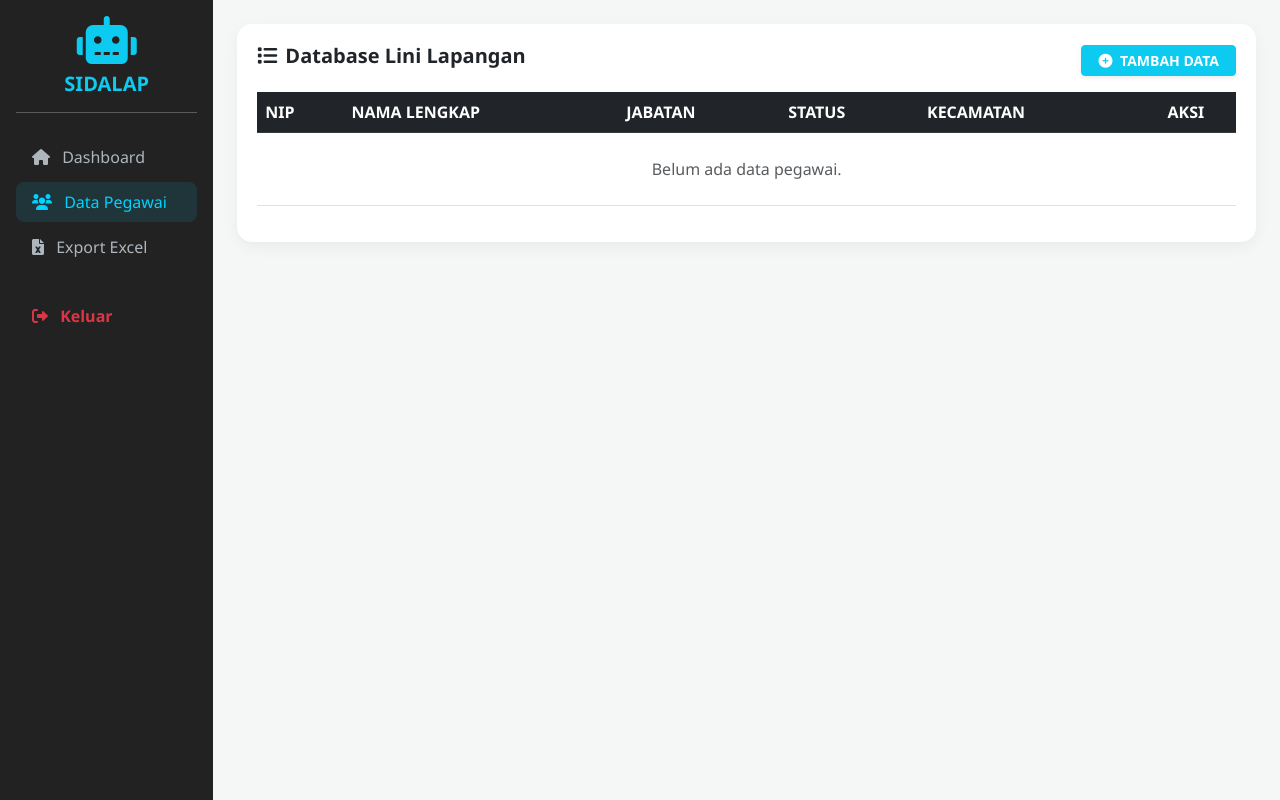
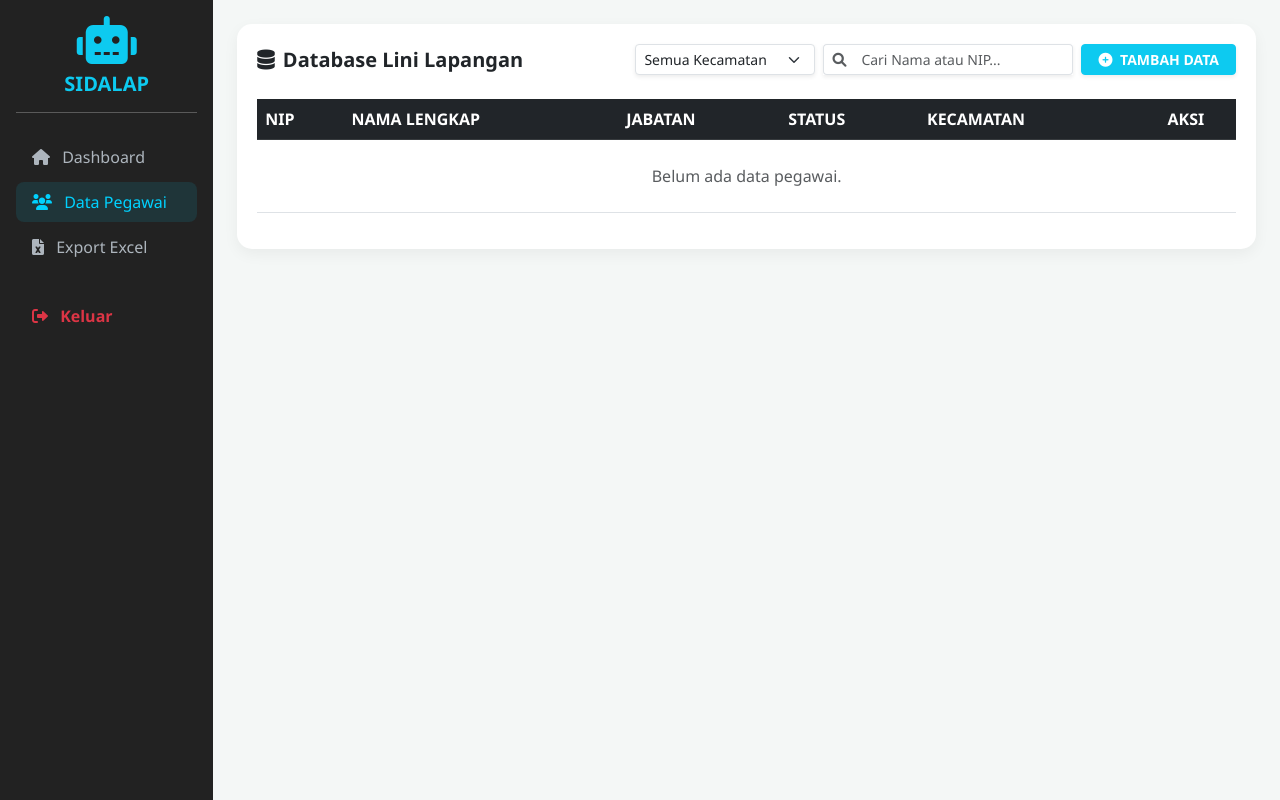
Before and after one commit to hamdanisaja007-star/HAMDANI, a Flask app: page /data_pegawai in a window 1280 px wide. Run offline with Flask 3, Linux system fonts and the light colour scheme; the visitor is signed in with stand-in values (Sample User, id 1).

Commit message:
Update data_pegawai.html

```diff
--- a/templates/data_pegawai.html
+++ b/templates/data_pegawai.html
@@ -14,6 +14,7 @@
         .nav-link:hover, .nav-link.active { color: var(--primary-blue); background: rgba(0,210,255,0.1); border-radius: 8px; }
         .table-container { background: white; border-radius: 15px; padding: 20px; box-shadow: 0 5px 15px rgba(0,0,0,0.05); }
         .badge-pns { background-color: var(--primary-blue); color: #000; font-weight: bold; }
+        .filter-box { background: #fff; border-radius: 10px; }
     </style>
 </head>
 <body>
@@ -49,16 +50,37 @@
             {% endwith %}
 
             <div class="table-container">
-                <div class="d-flex justify-content-between align-items-center mb-3">
-                    <h5 class="fw-bold text-dark"><i class="fas fa-list me-2"></i>Database Lini Lapangan</h5>
-                    {% if role == 'admin' %}
-                    <button class="btn btn-info btn-sm fw-bold text-white shadow-sm px-3" data-bs-toggle="modal" data-bs-target="#modalTambah">
-                        <i class="fas fa-plus-circle me-1"></i> TAMBAH DATA
-                    </button>
-                    {% endif %}
+                <div class="d-flex justify-content-between align-items-center mb-4 flex-wrap gap-3">
+                    <h5 class="fw-bold text-dark mb-0"><i class="fas fa-database me-2"></i>Database Lini Lapangan</h5>
+
+                    <div class="d-flex gap-2 flex-wrap align-items-center">
+                        <select id="filterKecamatan" class="form-select form-select-sm shadow-sm" style="width: 180px;">
+                            <option value="">Semua Kecamatan</option>
+                            <option value="Cisolok">Cisolok</option>
+                            <option value="Cikakak">Cikakak</option>
+                            <option value="Palabuhanratu">Palabuhanratu</option>
+                            <option value="Simpenan">Simpenan</option>
+                            <option value="Cikembar">Cikembar</option>
+                            <option value="Cibadak">Cibadak</option>
+                            <option value="Cisaat">Cisaat</option>
+                            <option value="Sukatani">Sukatani</option>
+                        </select>
+
+                        <div class="input-group input-group-sm shadow-sm" style="width: 250px;">
+                            <span class="input-group-text bg-white border-end-0"><i class="fas fa-search text-muted"></i></span>
+                            <input type="text" id="inputCari" class="form-control border-start-0" placeholder="Cari Nama atau NIP...">
+                        </div>
+
+                        {% if role == 'admin' %}
+                        <button class="btn btn-info btn-sm fw-bold text-white shadow-sm px-3" data-bs-toggle="modal" data-bs-target="#modalTambah">
+                            <i class="fas fa-plus-circle me-1"></i> TAMBAH DATA
+                        </button>
+                        {% endif %}
+                    </div>
                 </div>
+
                 <div class="table-responsive">
-                    <table class="table table-hover align-middle">
+                    <table class="table table-hover align-middle" id="tabelPegawai">
                         <thead class="table-dark">
                             <tr>
                                 <th>NIP</th>
@@ -76,7 +98,7 @@
                                 <td class="fw-bold">{{ p.nama }}</td>
                                 <td>{{ p.jabatan }}</td>
                                 <td><span class="badge {{ 'badge-pns' if p.jenis_pegawai == 'PNS' else 'bg-secondary' }}">{{ p.jenis_pegawai }}</span></td>
-                                <td>{{ p.kecamatan }}</td>
+                                <td class="col-kecamatan">{{ p.kecamatan }}</td>
                                 <td class="text-center">
                                     <div class="btn-group">
                                         <button class="btn btn-sm btn-outline-info" title="Lihat Berkas"><i class="fas fa-folder-open"></i></button>
@@ -123,5 +145,36 @@
 </div>
 
 <script src="https://cdn.jsdelivr.net/npm/bootstrap@5.3.0/dist/js/bootstrap.bundle.min.js"></script>
+
+<script>
+    const inputCari = document.getElementById('inputCari');
+    const filterKecamatan = document.getElementById('filterKecamatan');
+
+    function jalankanSaring() {
+        const kataKunci = inputCari.value.toLowerCase();
+        const kecTerpilih = filterKecamatan.value.toLowerCase();
+        const rows = document.querySelectorAll('#tabelPegawai tbody tr');
+
+        rows.forEach(row => {
+            // Index 0 = NIP, Index 1 = Nama, Index 4 = Kecamatan
+            const nip = row.cells[0].textContent.toLowerCase();
+            const nama = row.cells[1].textContent.toLowerCase();
+            const kecamatan = row.cells[4].textContent.toLowerCase();
+
+            const cocokCari = nip.includes(kataKunci) || nama.includes(kataKunci);
+            const cocokKecamatan = kecTerpilih === "" || kecamatan.includes(kecTerpilih);
+
+            if (cocokCari && cocokKecamatan) {
+                row.style.display = "";
+            } else {
+                row.style.display = "none";
+            }
+        });
+    }
+
+    inputCari.addEventListener('keyup', jalankanSaring);
+    filterKecamatan.addEventListener('change', jalankanSaring);
+</script>
+
 </body>
 </html>
```
